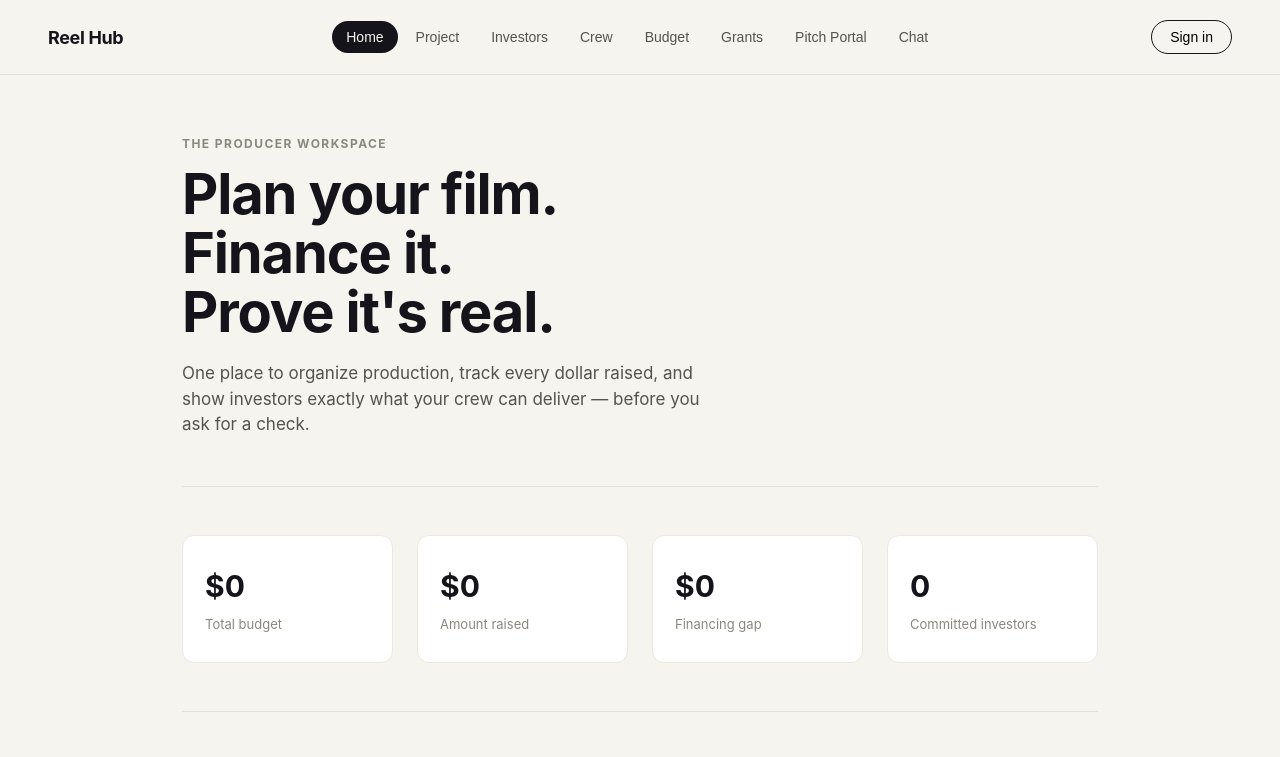
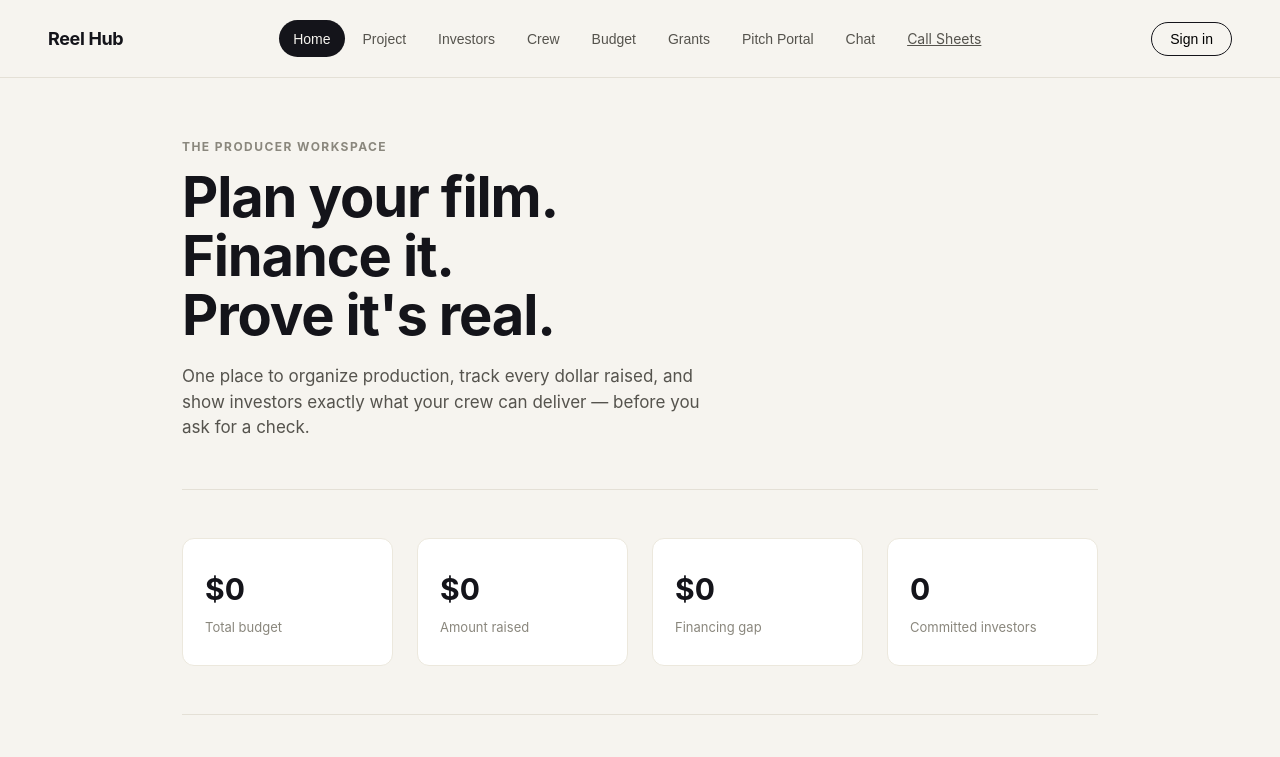
Before and after one commit to nuavo/reelhub-final, a plain HTML site: page index.html in a window 1280 px wide. Shown: the top 757 px of the page. Drawn offline with nearby package versions, Linux system fonts and the light colour scheme.

Commit message:
Add Call Sheets link to navigation

```diff
--- a/index.html
+++ b/index.html
@@ -18,6 +18,7 @@
     <button class="nav-btn" data-view="grants">Grants</button>
     <button class="nav-btn" data-view="pitch">Pitch Portal</button>
     <button class="nav-btn" data-view="chat">Chat</button>
+    <a href="/call-sheets.html" class="nav-btn" style="display:inline-flex;align-items:center;">Call Sheets</a>
   </nav>
   <button id="google-login" class="btn-outline">Sign in</button>
 </header>
```
